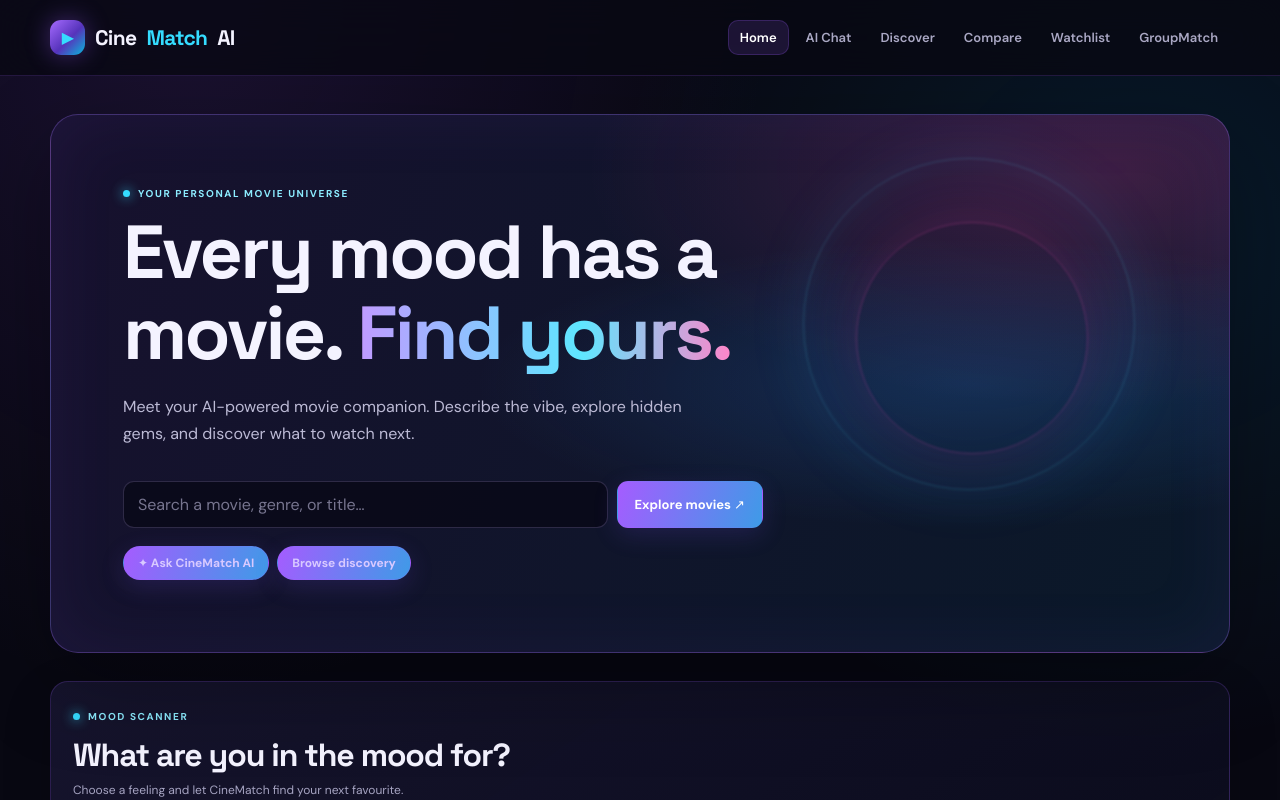
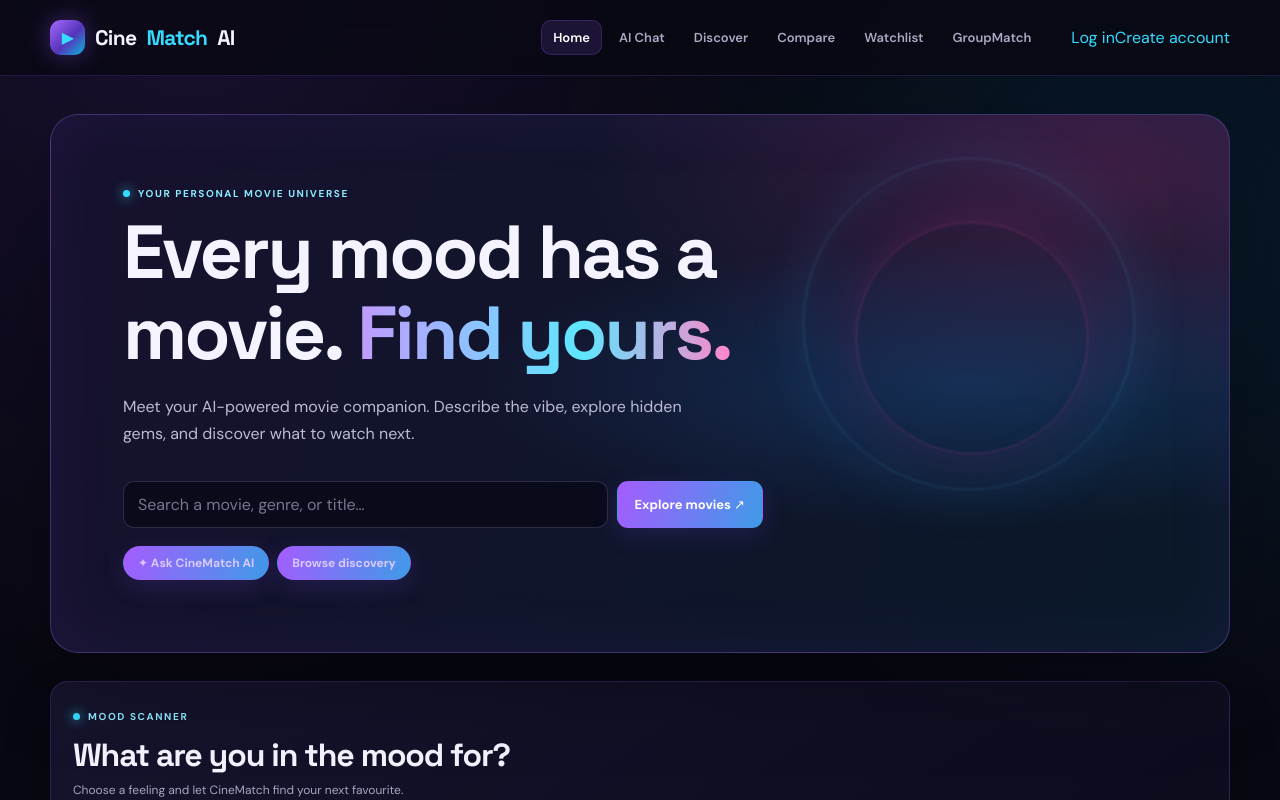
Before and after one commit to spidyyakay1022/Cinematch, a React (Vite) app in the folder frontend/: page / in a window 1280 px wide. Shown: the top 800 px of the page. Built offline with nearby package versions, Linux system fonts and the light colour scheme; no server answers.

Commit message:
Add authentication navigation links

```diff
--- a/frontend/src/components/Navbar.jsx
+++ b/frontend/src/components/Navbar.jsx
@@ -21,6 +21,10 @@ export default function Navbar() {
           <NavLink key={to} to={to} end={to === "/"}>{label}</NavLink>
         ))}
       </nav>
+      <div className="nav-auth">
+        <Link to="/login" className="nav-login">Log in</Link>
+        <Link to="/signup" className="nav-signup">Create account</Link>
+      </div>
     </header>
   );
 }
```
